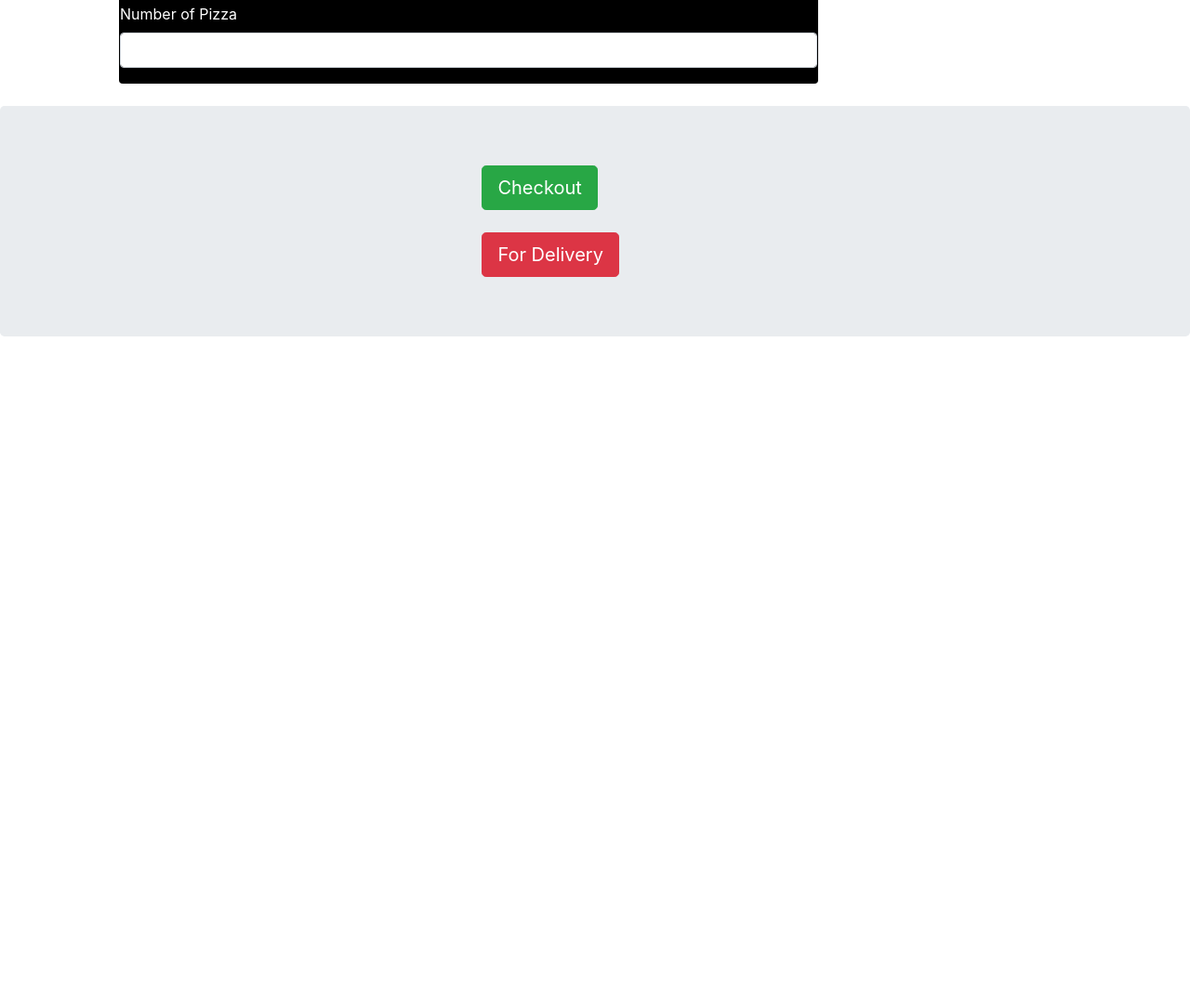
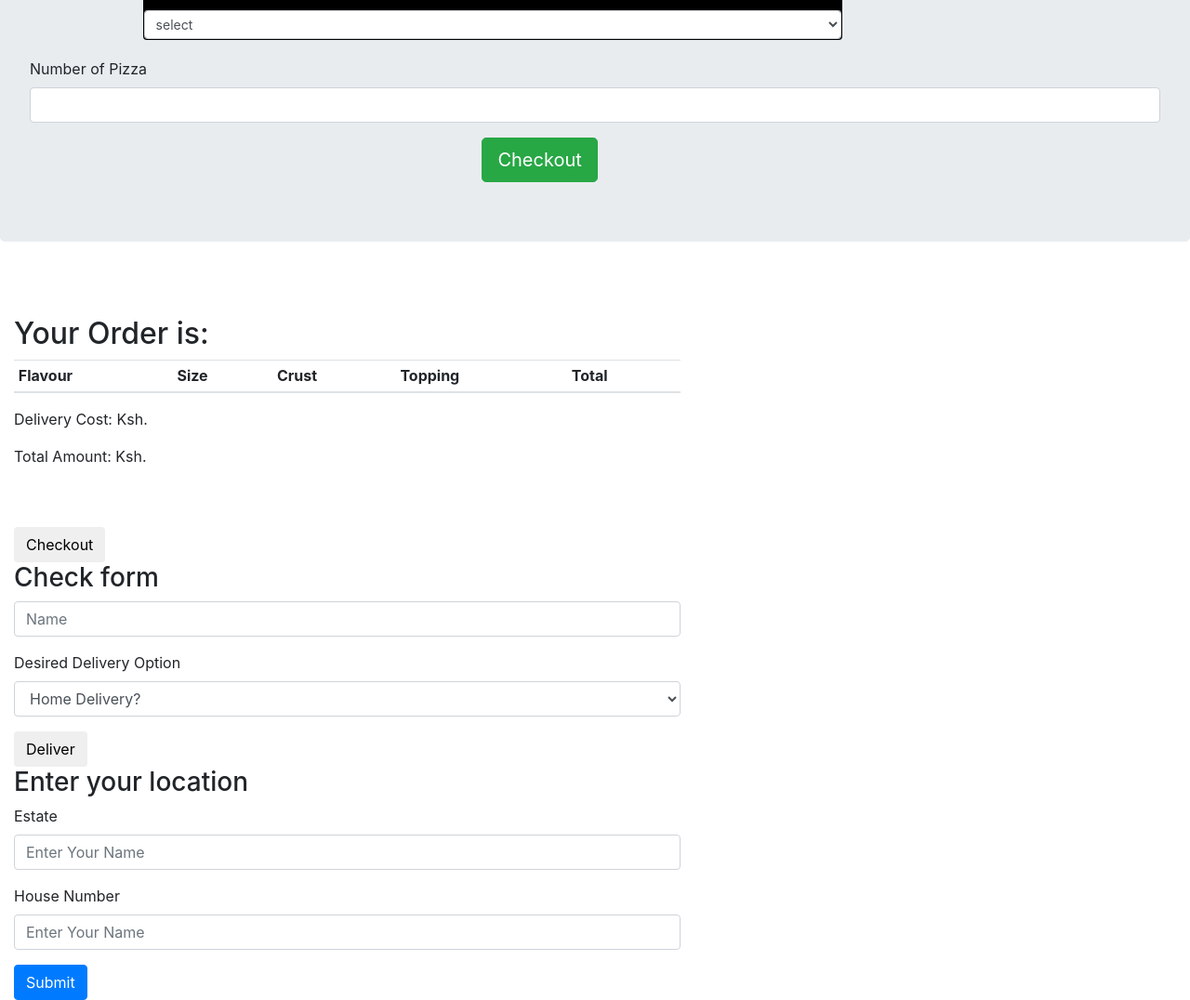
Before and after one commit to EugeneMaz10/pizza, a plain HTML site: page index.html in a window 1280 px wide. Shown: the part 1213-2289 px from the top of the page at 93% size. Before the commit the page ends 1607 px from the top, so only its background shows below. Drawn offline with nearby package versions, Linux system fonts and the light colour scheme; a web font is replaced by a local one.

Commit message:
links are developed

```diff
--- a/index.html
+++ b/index.html
@@ -9,7 +9,7 @@
       integrity="sha384-Gn5384xqQ1aoWXA+058RXPxPg6fy4IWvTNh0E263XmFcJlSAwiGgFAW/dAiS6JXm"
       crossorigin="anonymous"
     />
-    <link rel="stylesheet" href="./css/styles.css">
+    <link rel="stylesheet" href="./css/styles.css" media="all">
     <title>Pizza</title>
 </head>
 <body>
@@ -60,7 +60,7 @@
       </div>
 </div>
 <br>
-
+<div class="jumbotron">
 <form action="" id="order">
     <h2 style="text-align: center;color: white;">Order Now</h2>
 <div class="card" style="color: white;">
@@ -94,22 +94,92 @@
     <option value="170">Mushrooms @Ksh.170</option>
     <option value="200">Black olives @Ksh.200</option>
   </select>
-  <option value="one">delivery fee of 200</option>
-  <div class="form-group">
-        <label for="" >Number of Pizza </label>
-        <input type="number" class="form-control" id="number" placeholder="" required  min="1"/>
-      </div>
 
 </div>
 
 </form>
-<br>
-<div class="jumbotron" id="pricing">
-<button type="button" class="btn btn-success btn-lg" style="margin-left: 40%;" onclick="myPizza()">Checkout</button>
+
+<form>
+  <option value="one"></option>
+  <div class="form-group">
+        <label for="" >Number of Pizza </label>
+        <br>
+        <input type="number" class="form-control" id="number" placeholder="" required  min="1"/>
+      </div>
+      <button type="button" class="btn btn-success btn-lg" style="margin-left: 40%;" id="checkout">Checkout</button>
+    </form>
+    </div>
+
+
+
 <br><br>
+<div class="col-sm-7" id="orderClass">
 
-<button type="button" class="btn btn-danger btn-lg" style="margin-left: 40%;" value="one" onclick="onDelivery()" id="delivery">For Delivery</button>
+  <div class="orderCalculation">
+    <h2>Your Order is:</h2>
+    <div id="your-orders">
+      <table class="table table-sm  pizzaTable">
+        <thead>
+          <tr>
+
+
+            <th scope="col">Flavour</th>
+            <th scope="col">Size</th>
+            <th scope="col">Crust</th>
+            <th scope="col">Topping</th>
+            <th scope="col">Total</th>
+          </tr>
+        </thead>
+        <tbody id="ordersTaken">
+
+        </tbody>
+      </table>
+      <p class="deliveryCost hidden">
+        Delivery Cost: Ksh. <span id="delivery-cost"></span>
+    </p>
+    <p class="TotalAmount hidden">
+        Total Amount: Ksh. <span id="totalAmount"></span>
+    </p>
+    <br /><br />
+      <button class="btn btn-orange" id="Checkout" onclick="myPizza()">Checkout</button>
+      <div class="checkout-info hidden">
+        <h3 id="check">Check form</h3>
+        <form action="" id="checkoutForm">
+<div class="form-group">
+<input type="text" id="name" class="form-control mb-3" placeholder="Name">
+<label for="delivery">Desired Delivery Option</label>
+<select class="form-control" id="OptionDelivery" required>
+<option value="deliver">Home Delivery?</option>
+<option value="collect">Pick Up</option>
+</select>
 </div>
+<button type="submit" class="btn btn-orange" id="final-option">Deliver</button>
+</form>
+</div>
+<div class="deliveryLocation hidden">
+<form id="locationForm">
+<h3>Enter your location</h3>
+<div class="form-group">
+<label>Estate</label>
+<input type="text" class="form-control" id="estate" placeholder="Enter Your Name"
+    required />
+</div>
+<div class="form-group">
+<label for="exampleFormControlSelect1">House Number</label>
+<input type="text" class="form-control" id="houseNumber" placeholder="Enter Your Name"
+    required />
+</div>
+
+<button type="submit" class="btn btn-primary" id="submit" onclick="myPizza()">Submit</button>
+</form>
+
+</div>
+      </div>
+    </div>
+  </div>
+</div>
+
+
 
 
     <script src="https://code.jquery.com/jquery-3.5.1.js"
```
